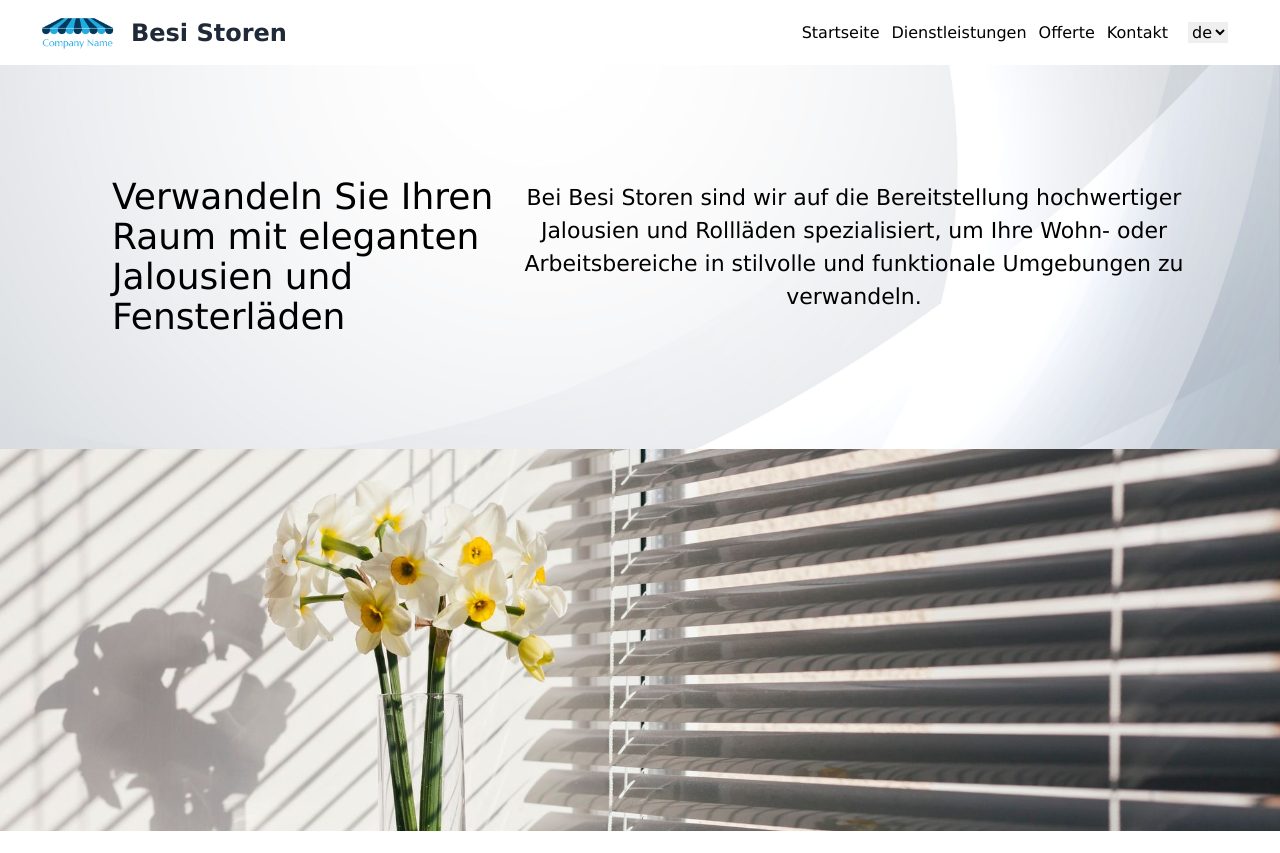
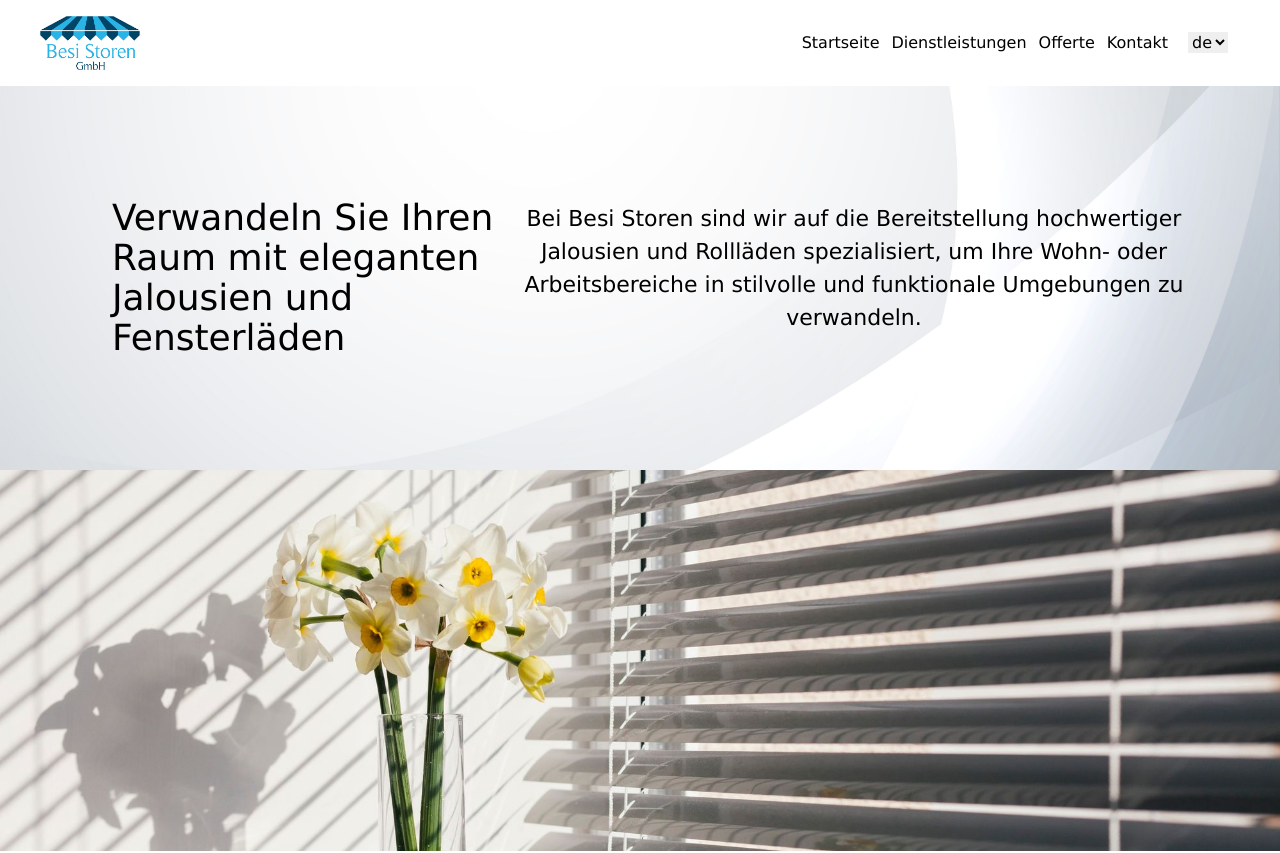
Before and after one commit to besimsherifi/nikiboss, a React (Create React App) app: page / in a window 1280 px wide. Shown: the top 853 px of the page. Built offline with nearby package versions, Linux system fonts and the light colour scheme.

Commit message:
commit:Logo Fix *added the preview of the new logo

```diff
--- a/src/components/Layout/Footer.js
+++ b/src/components/Layout/Footer.js
@@ -1,5 +1,5 @@
 import React from 'react'
-import logo from '../../assets/images/logo.png'
+import logo from '../../assets/images/logo.jpg'
 import { useTranslation } from 'react-i18next'
 
 function Footer() {
--- a/src/components/Layout/Navbar.js
+++ b/src/components/Layout/Navbar.js
@@ -1,7 +1,7 @@
 import React, { useState } from 'react'
 import { useTranslation } from 'react-i18next'
 import { Link } from 'react-router-dom';
-import logo from '../../assets/images/logo.png'
+import logo from '../../assets/images/logo.jpg'
 
 function Navbar() {
 
@@ -20,11 +20,10 @@ function Navbar() {
                 <div className='md:flex items-center justify-between bg-white py-4 md:px-10 px-7'>
                     <div className='font-bold text-2xl cursor-pointer flex items-center text-gray-800' data-aos="fade-down">
                         <span className='text-3xl  mr-4'>
-                            <img src={logo} alt='Besi Storen GmbH' className='w-[75px]'/>
+                            <img src={logo} alt='Besi Storen GmbH' className='w-[100px]'/>
                         </span>
-                        Besi Storen
                     </div>
-                    <div onClick={() => setOpen(!open)} className='text-3xl absolute right-8 top-4 cursor-pointer md:hidden'>
+                    <div onClick={() => setOpen(!open)} className='text-3xl absolute right-8 top-7 cursor-pointer md:hidden'>
                         <ion-icon name={open ? 'close' : 'menu'}></ion-icon>
                     </div>
                     <div>
```
Also changed, not shown: src/assets/images/logo.jpg (added), src/assets/images/logo.png (deleted).
